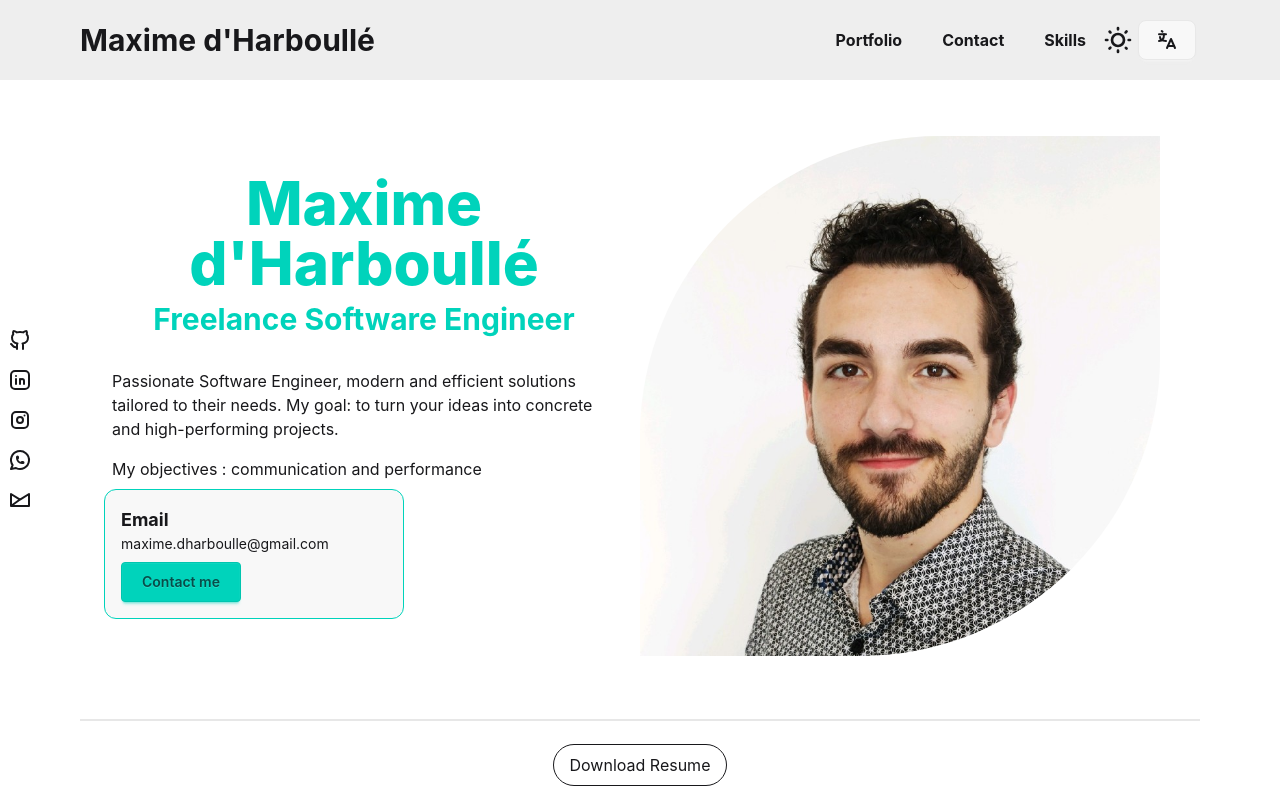
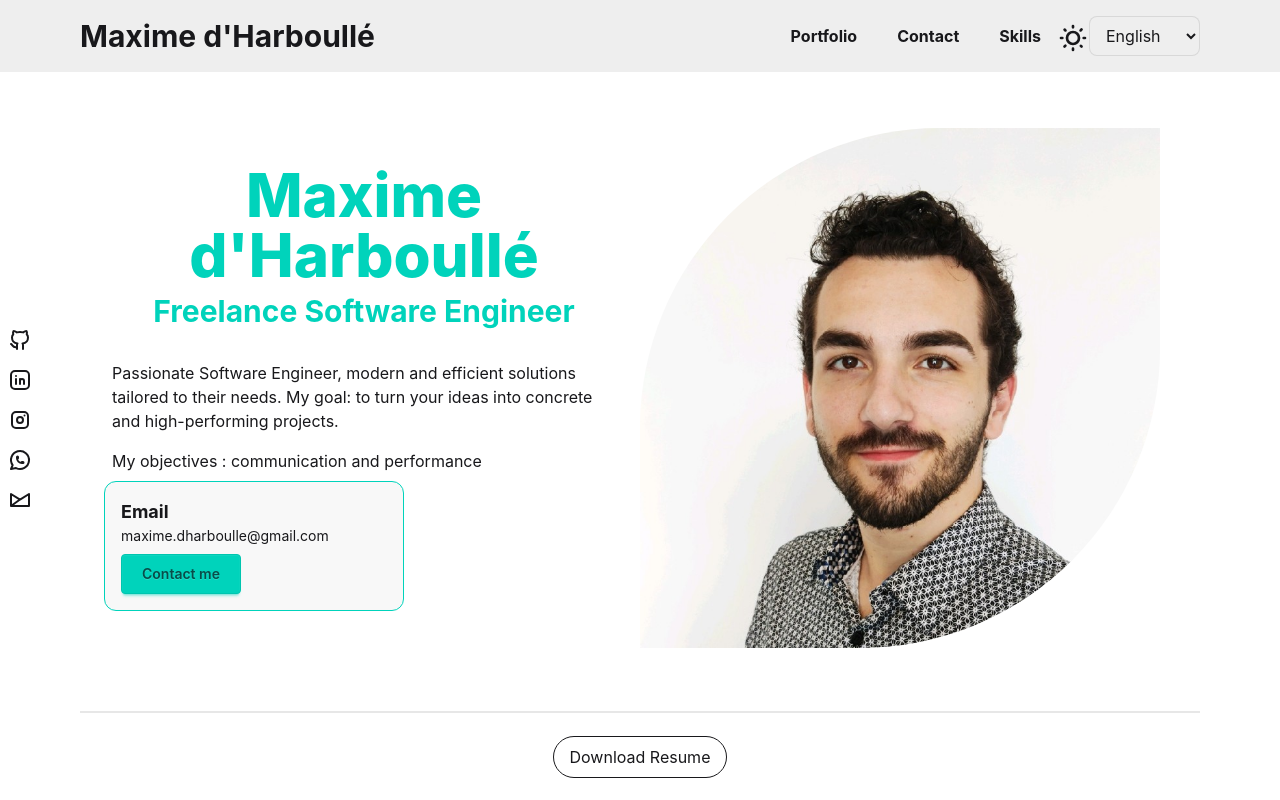
Before and after one commit to anonymax25/portfolio, a React (Vite) app: page / in a window 1280 px wide. Shown: the top 800 px of the page. Built offline with nearby package versions, Linux system fonts and the light colour scheme.

Commit message:
fix: lang switcher

```diff
--- a/src/components/Drawer.tsx
+++ b/src/components/Drawer.tsx
@@ -29,7 +29,7 @@ export const Drawer = ({ onClick, links }: DrawerProps) => {
         </Link>
 
         <div className="flex items-center gap-2">
-          <span>
+          <span className="flex items-center gap-2">
             <ThemeSwitcher />
             <LangSwitcher />
           </span>
--- a/src/components/LangSwitcher.tsx
+++ b/src/components/LangSwitcher.tsx
@@ -1,4 +1,3 @@
-import { IconLanguage } from '@tabler/icons-react';
 import { useTranslation } from '../i18n';
 import { DefaultSupportedLngs } from '../i18n/setup';
 
@@ -8,31 +7,15 @@ export const LangSwitcher = () => {
   const changeLanguage = (lng: DefaultSupportedLngs) => {
     i18n.changeLanguage(lng);
   };
+
   return (
-    <div className="dropdown">
-      <summary className="btn m-1 rounded-box">
-        <IconLanguage />
-      </summary>
-      <ul className="dropdown-content bg-base-300 rounded-box z-1 p-2 shadow-2xl">
-        <li>
-          <input
-            type="radio"
-            name="lang-dropdown"
-            className="w-full btn btn-sm btn-block btn-ghost justify-start"
-            aria-label="English"
-            onClick={() => changeLanguage('en-US')}
-          />
-        </li>
-        <li>
-          <input
-            type="radio"
-            name="lang-dropdown"
-            className="w-full btn btn-sm btn-block btn-ghost justify-start"
-            aria-label="Français"
-            onClick={() => changeLanguage('fr-FR')}
-          />
-        </li>
-      </ul>
-    </div>
+    <select
+      value={i18n.language}
+      onChange={(e) => changeLanguage(e.target.value as DefaultSupportedLngs)}
+      className="px-3 py-2 bg-base-300 rounded-box border border-base-content/10 focus:outline-none focus:ring-2 focus:ring-primary cursor-pointer"
+    >
+      <option value="en-US">English</option>
+      <option value="fr-FR">Français</option>
+    </select>
   );
 };
```
